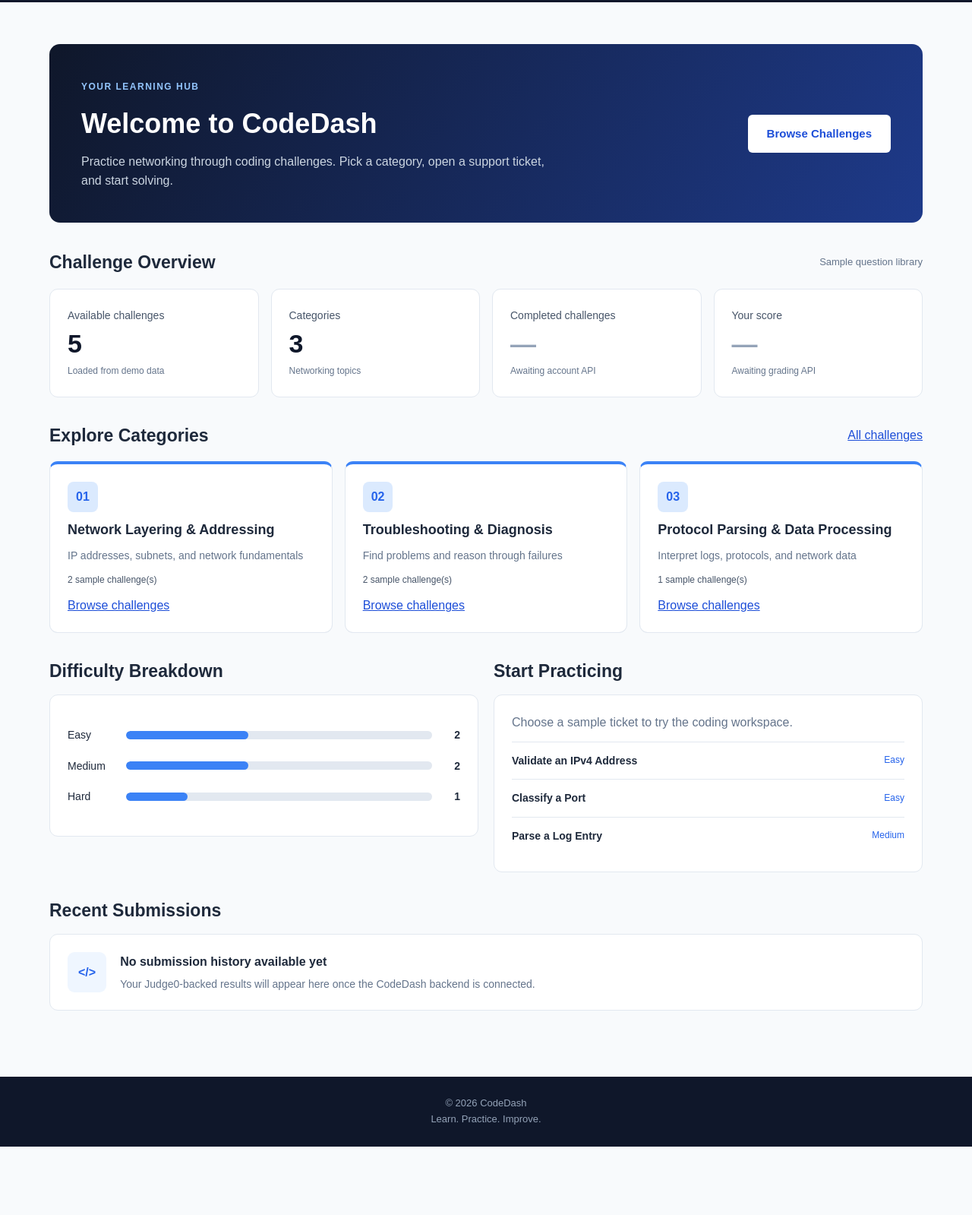
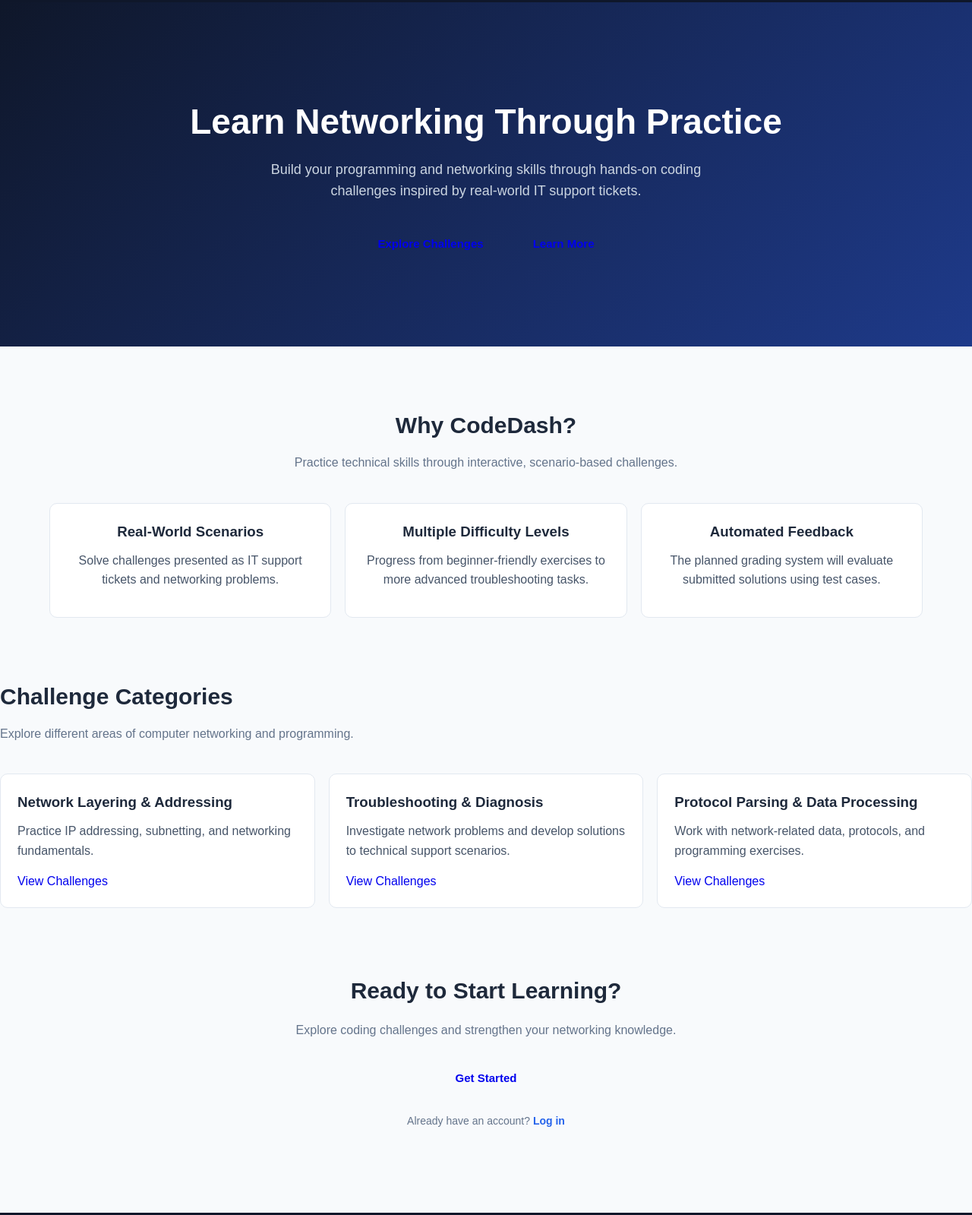
Before and after one commit to James-Wing06/Network-Systems-Learning-Platform, a website: page CodeDash/index.html in a window 1280 px wide. Shown: the part 119-1718 px from the top of the page at 76% size. Before the commit the page ends 1628 px from the top, so only its background shows below. Drawn offline with Linux system fonts and the light colour scheme.

Commit message:
input corrected code for homepage, copy paste error from vs code to github

```diff
--- a/CodeDash/index.html
+++ b/CodeDash/index.html
@@ -1,31 +1,27 @@
 
 <!DOCTYPE html>
 <html lang="en">
-
 <head>
     <meta charset="UTF-8">
     <meta name="viewport" content="width=device-width, initial-scale=1.0">
-    <meta name="description" content="CodeDash networking coding challenge dashboard">
+    <meta name="description" content="CodeDash is a networking coding challenge platform where students practice troubleshooting, addressing, and protocol processing.">
 
-    <title>CodeDash | Dashboard</title>
+    <title>CodeDash | Home</title>
 
     <link rel="stylesheet" href="assets/css/style.css">
-
 </head>
 
 <body>
-
     <div class="demo-banner">
         Frontend demonstration: accounts, saved scores, and grading require backend integration.
     </div>
 
     <header>
         <nav class="navbar" aria-label="Main navigation">
-
             <a href="index.html" class="logo">CodeDash</a>
 
             <div class="nav-links">
-                <a href="index.html">Home</a>
+                <a href="index.html" aria-current="page">Home</a>
                 <a href="about.html">About Us</a>
                 <a href="dashboard.html">Dashboard</a>
                 <a href="questions.html">Questions</a>
@@ -33,130 +29,131 @@
                 <a href="login.html">Login</a>
                 <a href="register.html" class="nav-button">Register</a>
             </div>
-
         </nav>
     </header>
 
-    <main class="page dashboard-page">
-
-        <section class="dashboard-hero" aria-labelledby="dashboard-title">
-
-            <div>
-                <span class="dashboard-eyebrow">YOUR LEARNING HUB</span>
-
-                <h1 id="dashboard-title">Welcome to CodeDash</h1>
+    <main>
+        <section class="hero">
+            <div class="hero-content">
+                <h1>Learn Networking Through Practice</h1>
 
                 <p>
-                    Practice networking through coding challenges.
-                    Pick a category, open a support ticket, and start solving.
+                    Build your programming and networking skills through
+                    hands-on coding challenges inspired by real-world
+                    IT support tickets.
+                </p>
+
+                <div class="hero-buttons">
+                    <a href="questions.html" class="btn btn-primary">
+                        Explore Challenges
+                    </a>
+
+                    <a href="about.html" class="btn btn-secondary">
+                        Learn More
+                    </a>
+                </div>
+            </div>
+        </section>
+
+        <section class="features">
+            <div class="container">
+                <h2>Why CodeDash?</h2>
+
+                <p class="section-description">
+                    Practice technical skills through interactive,
+                    scenario-based challenges.
+                </p>
+
+                <div class="cards">
+                    <div class="card">
+                        <h3>Real-World Scenarios</h3>
+                        <p>
+                            Solve challenges presented as IT support
+                            tickets and networking problems.
                         </p>
                     </div>
 
-            <a class="btn dashboard-hero-btn" href="questions.html">
-                Browse Challenges
-            </a>
-
-        </section>
-
-        <section class="dashboard-section" aria-labelledby="overview-heading">
-
-            <div class="dashboard-section-heading">
-                <h2 id="overview-heading">Challenge Overview</h2>
-                <span class="dashboard-note">Sample question library</span>
-            </div>
-
-            <div class="dashboard-stats">
-
-                <article class="dashboard-stat">
-                    <span class="stat-label">Available challenges</span>
-                    <strong id="total-challenges">—</strong>
-                    <span class="stat-foot">Loaded from demo data</span>
-                </article>
-
-                <article class="dashboard-stat">
-                    <span class="stat-label">Categories</span>
-                    <strong id="total-categories">—</strong>
-                    <span class="stat-foot">Networking topics</span>
-                </article>
-
-                <article class="dashboard-stat">
-                    <span class="stat-label">Completed challenges</span>
-                    <strong class="stat-pending">—</strong>
-                    <span class="stat-foot">Awaiting account API</span>
-                </article>
-
-                <article class="dashboard-stat">
-                    <span class="stat-label">Your score</span>
-                    <strong class="stat-pending">—</strong>
-                    <span class="stat-foot">Awaiting grading API</span>
-                </article>
-
-            </div>
-
-        </section>
-
-        <section class="dashboard-section" aria-labelledby="categories-heading">
-
-            <div class="dashboard-section-heading">
-                <h2 id="categories-heading">Explore Categories</h2>
-                <a href="questions.html" class="text-link">All challenges</a>
-            </div>
-
-            <div id="dashboard-categories" class="dashboard-categories"></div>
-
-        </section>
-
-        <div class="dashboard-lower">
-
-            <section class="dashboard-section" aria-labelledby="difficulty-heading">
-
-                <h2 id="difficulty-heading">Difficulty Breakdown</h2>
-
-                <div class="dashboard-surface" id="difficulty-breakdown"></div>
-
-            </section>
-
-            <section class="dashboard-section" aria-labelledby="continue-heading">
-
-                <h2 id="continue-heading">Start Practicing</h2>
-
-                <div class="dashboard-surface">
-
-                    <p class="muted">
-                        Choose a sample ticket to try the coding workspace.
-                    </p>
-
-                    <div id="suggested-challenges" class="dashboard-suggestions"></div>
-
-                </div>
-
-            </section>
-
-        </div>
-
-        <section class="dashboard-section" aria-labelledby="recent-heading">
-
-            <h2 id="recent-heading">Recent Submissions</h2>
-
-            <div class="dashboard-surface dashboard-empty">
-
-                <span class="dashboard-empty-icon" aria-hidden="true">
-                    &lt;/&gt;
-                </span>
-
-                <div>
-                    <strong>No submission history available yet</strong>
-
-                    <p class="muted">
-                        Your Judge0-backed results will appear here once the
-                        CodeDash backend is connected.
+                    <div class="card">
+                        <h3>Multiple Difficulty Levels</h3>
+                        <p>
+                            Progress from beginner-friendly exercises
+                            to more advanced troubleshooting tasks.
                         </p>
                     </div>
 
+                    <div class="card">
+                        <h3>Automated Feedback</h3>
+                        <p>
+                            The planned grading system will evaluate
+                            submitted solutions using test cases.
+                        </p>
+                    </div>
+                </div>
+            </div>
+        </section>
+
+        <section class="categories">
+            <div class="container">
+                <h2>Challenge Categories</h2>
+
+                <p class="section-description">
+                    Explore different areas of computer networking
+                    and programming.
+                </p>
+
+                <div class="cards">
+                    <div class="card">
+                        <h3>Network Layering &amp; Addressing</h3>
+                        <p>
+                            Practice IP addressing, subnetting,
+                            and networking fundamentals.
+                        </p>
+
+                        <a href="questions.html">View Challenges</a>
                     </div>
 
+                    <div class="card">
+                        <h3>Troubleshooting &amp; Diagnosis</h3>
+                        <p>
+                            Investigate network problems and develop
+                            solutions to technical support scenarios.
+                        </p>
+
+                        <a href="questions.html">View Challenges</a>
+                    </div>
+
+                    <div class="card">
+                        <h3>Protocol Parsing &amp; Data Processing</h3>
+                        <p>
+                            Work with network-related data, protocols,
+                            and programming exercises.
+                        </p>
+
+                        <a href="questions.html">View Challenges</a>
+                    </div>
+                </div>
+            </div>
         </section>
 
+        <section class="cta">
+            <div class="container">
+                <h2>Ready to Start Learning?</h2>
+
+                <p>
+                    Explore coding challenges and strengthen
+                    your networking knowledge.
+                </p>
+
+                <a href="register.html" class="btn btn-primary">
+                    Get Started
+                </a>
+
+                <p class="login-text">
+                    Already have an account?
+                    <a href="login.html">Log in</a>
+                </p>
+            </div>
+        </section>
     </main>
 
     <footer>
@@ -165,8 +162,5 @@
     </footer>
 
     <script src="assets/js/script.js" defer></script>
-    <script src="assets/js/mock-data.js" defer></script>
-    <script src="assets/js/dashboard.js" defer></script>
-
 </body>
 </html>
```
Lines whose indentation alone changed are shown as unchanged.
